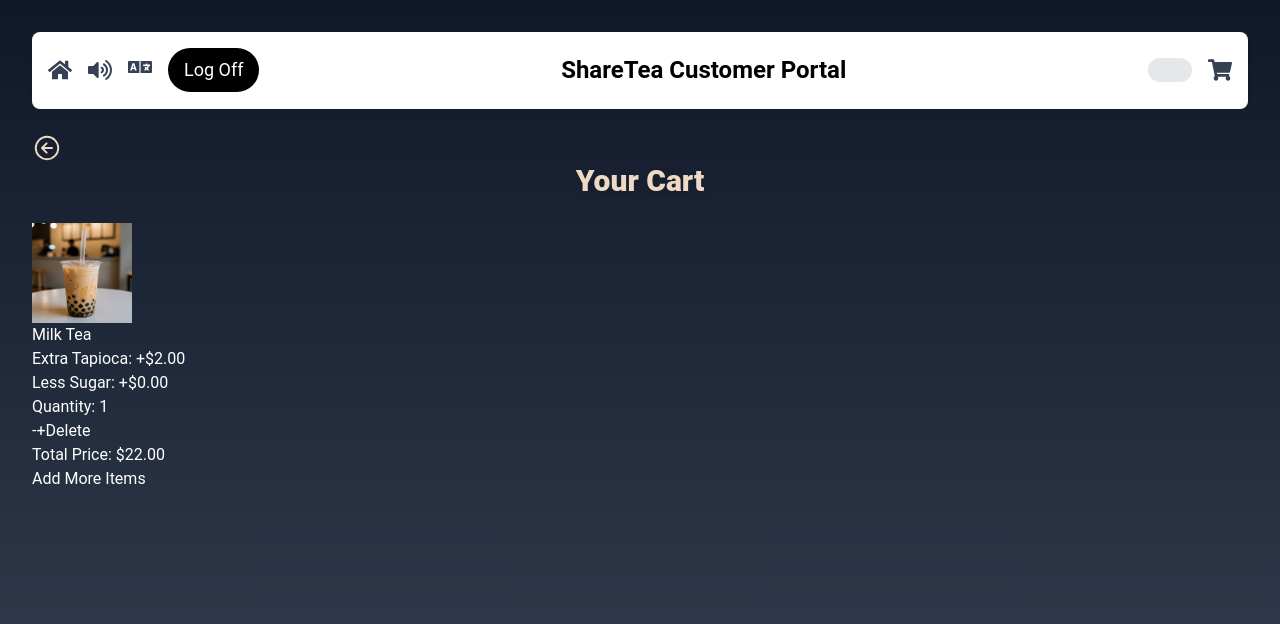
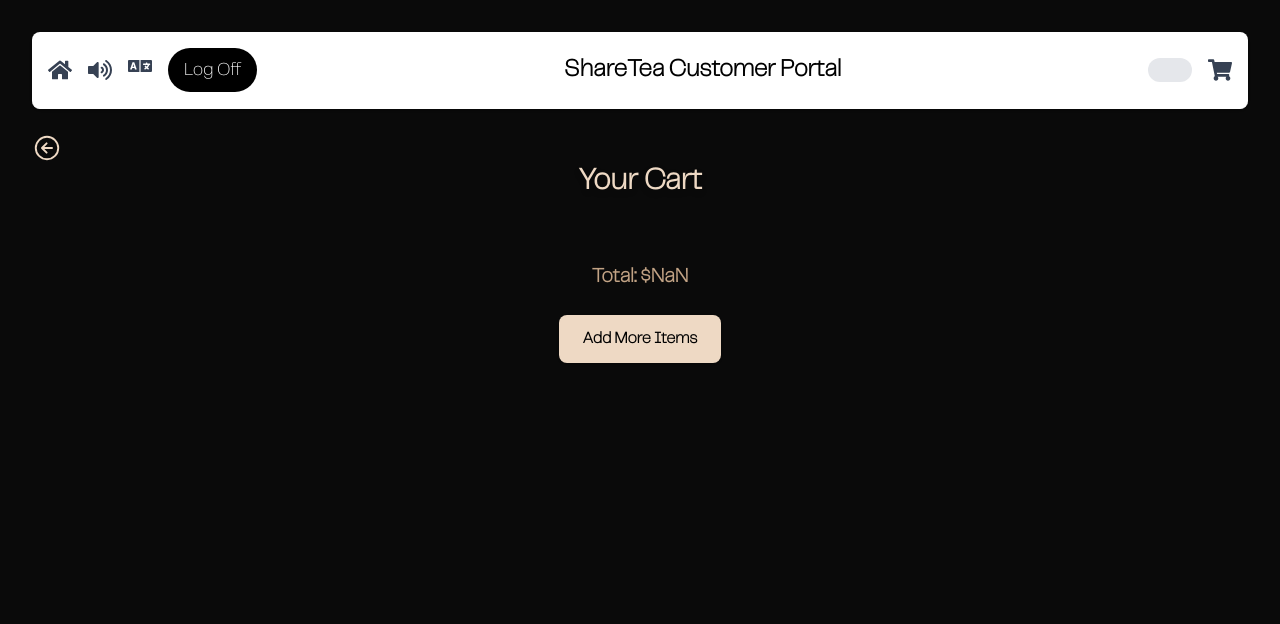
Before and after one commit to chreamy/331deploy, a Next.js app in the folder frontend/: page /customer/cart in a window 1280 px wide. Shown: the top 624 px of the page. Built offline with nearby package versions, Linux system fonts and the light colour scheme.

Commit message:
changes to modifications and cart

```diff
--- a/frontend/src/app/customer/cart/page.jsx
+++ b/frontend/src/app/customer/cart/page.jsx
@@ -1,85 +1,159 @@
 "use client";
-import { useState } from "react";
+import { useState, useEffect } from "react";
 import { useRouter } from "next/navigation";
 import { IoArrowBackCircleOutline } from "react-icons/io5";
 import Nav from "@/app/nav";
 
+// function to convert drink name to image file format
+function toSnakeCase(str) {
+    return str.toLowerCase().replace(/ /g, "-");
+}
+
 export default function OrderCart() {
     const router = useRouter();
 
-    // Setting cart state (currently placeholder values)
-    const [cart, setCart] = useState([
-        {
-            id: 1,
-            name: "Milk Tea",
-            photo: "/drink-images/classic-milk-tea.png",
-            price: 2000,
-            quantity: 1,
-            modifications: [
-                { name: "Extra Tapioca", price: 200 },
-                { name: "Less Sugar", price: 0 },
-            ],
-        },
-    ]);
+    // Initialize state to hold cart items
+    const [cart, setCart] = useState([]);
 
-    // Function that calculates the total price of items in the cart
+    // Fetch cart data from localStorage when the component mounts
+    useEffect(() => {
+        const storedCart = JSON.parse(localStorage.getItem("cart")) || [];
+        setCart(storedCart);
+    }, []);
+
+    // Calculate total price of all items in the cart
     const calculateTotal = () => {
-        var total = 0;
+        let total = 0;
+        let count = 0;
         cart.forEach((item) => {
-            var itemTotal = item.price;
-            item.modifications.forEach((mod) => {
-                itemTotal += mod.price;
+            total += item.totalPrice; // totalPrice is already calculated in the addToCart function
+            count+= 1;
         });
-            total += itemTotal * item.quantity;
-        });
-        return (total / 100).toFixed(2);
+        return (total / count).toFixed(2);
     };
 
-    // Functionality for the delete button
-    const deleteItem = (id) => {
-        setCart((prevCart) => prevCart.filter((item) => item.id !== id));
+    // Delete item from the cart
+    const deleteItem = (index) => {
+        const updatedCart = [...cart];
+        updatedCart.splice(index, 1); // Remove item from cart at the given index
+        setCart(updatedCart);
+        localStorage.setItem("cart", JSON.stringify(updatedCart)); // Update localStorage
+    };
+
+    // Update item quantity in the cart
+    const updateQuantity = (index, change) => {
+        const updatedCart = [...cart];
+        updatedCart[index].quantity = Math.max(1, updatedCart[index].quantity + change);
+        updatedCart[index].totalPrice = updatedCart[index].drinkPrice * updatedCart[index].quantity;
+        setCart(updatedCart);
+        localStorage.setItem("cart", JSON.stringify(updatedCart)); // Update localStorage
     };
 
     return (
-        <div className="min-h-screen bg-gradient-to-b from-gray-900 to-gray-700 p-4 md:p-8 font-[Roboto]">
+        <div className="min-h-screen font-[telegraf] p-4 md:p-8">
             <Nav userRole="customer" />
+
             {/* Back Button */}
             <div className="mt-6">
                 <IoArrowBackCircleOutline
-                        className="text-3xl cursor-pointer text-[#EED9C4]"
+                    className="text-3xl text-[#EED9C4] cursor-pointer"
                     onClick={() => router.back()}
                 />
             </div>
 
             {/* Cart Header */}
             <h2 className="text-3xl font-extrabold mt-0 mb-6 text-center text-[#EED9C4] drop-shadow-md">
-                {"Your Cart"}
+                Your Cart
             </h2>
 
             {/* Items Section */}
-            {cart.map((item) => (
-                <div key={item.id}>
-                    <img src={item.photo} alt={item.name} width="100" />
-                    <h2>{item.name}</h2>
-                    <ul>
-                        {item.modifications.map((mod, index) => (
-                            <li key={index}>
-                                {mod.name}: +${(mod.price / 100).toFixed(2)}
+            <div className="grid grid-cols-1 gap-6">
+                {cart.map((item, index) => (
+                    <div
+                        key={index}
+                        className="border border-[#C2A385] rounded-2xl p-6 bg-white shadow-md hover:shadow-xl transition"
+                    >
+                        <div className="flex items-center gap-6">
+                            <img
+                                src={item.photo || `/drink-images/${toSnakeCase(item.drinkName)}.png`} // Default image if none is provided
+                                alt={item.drinkName}
+                                className="w-24 h-24 object-contain rounded-md"
+                            />
+
+                            <div className="flex-1">
+                                <h3 className="text-xl text-gray-600 font-semibold">{item.drinkName}</h3>
+
+                                {/* Modifications */}
+                                <ul className="mt-2 text-sm text-gray-600">
+                                    {item.selectedMods && (
+                                    <>
+                                        <li>Ice Level: {item.selectedMods.ice}</li>
+                                        <li>Sugar Level: {item.selectedMods.sugar}</li>
+                                    </>
+                                    )}
+                                </ul>
+
+                                {/* Toppings */}
+                                <div className="mt-3 text-sm text-gray-600">
+                                    {item.selectedToppings && item.selectedToppings.length > 0 && (
+                                    <>
+                                        <strong>Toppings:</strong>
+                                        <ul className="list-disc list-inside">
+                                        {item.selectedToppings.map((top, i) => (
+                                            <li key={i}>
+                                            {top.name}: +${(top.price / 100).toFixed(2)}
                                             </li>
                                         ))}
                                         </ul>
-                    <p>Quantity: {item.quantity}</p>
-                    <button onClick={() => updateQuantity(item.id, -1)}>-</button>
-                    <button onClick={() => updateQuantity(item.id, 1)}>+</button>
-                    <button onClick={() => deleteItem(item.id)}>Delete</button>
+                                    </>
+                                    )}
+                                </div>
+
+                                {/* Quantity Controls */}
+                                <div className="mt-3 flex items-center gap-3">
+                                    <p className="text-sm text-gray-600">Quantity:</p>
+                                    <button
+                                        className="px-2 py-1 bg-[#EED9C4] rounded text-sm text-gray-600 hover:bg-[#cda37f]"
+                                        onClick={() => updateQuantity(index, -1)}
+                                    >
+                                        -
+                                    </button>
+                                    <span className="text-lg text-gray-600 font-medium">{item.quantity}</span>
+                                    <button
+                                        className="px-2 py-1 bg-[#EED9C4] rounded text-sm text-gray-600 hover:bg-[#cda37f]"
+                                        onClick={() => updateQuantity(index, 1)}
+                                    >
+                                        +
+                                    </button>
+                                </div>
+                            </div>
+
+                            {/* Delete Item Button */}
+                            <button
+                                className="text-red-500 font-bold hover:underline"
+                                onClick={() => deleteItem(index)}
+                            >
+                                Delete
+                            </button>
+                        </div>
                     </div>
                 ))}
+            </div>
 
             {/* Total Price */}
-            <h2>Total Price: ${calculateTotal()}</h2>
+            <h2 className="text-xl font-bold text-center mt-10 text-[#C2A385]">
+                Total: ${calculateTotal()}
+            </h2>
 
-            {/* Action Buttons */}
-            <button onClick={() => router.push("/customer/menu")}>Add More Items</button>
+            {/* Action Button */}
+            <div className="mt-6 flex justify-center">
+                <button
+                    onClick={() => router.push("/customer/menu")}
+                    className="bg-[#EED9C4] text-black font-semibold px-6 py-3 rounded-lg shadow hover:bg-[#cda37f] transition"
+                >
+                    Add More Items
+                </button>
+            </div>
         </div>
     );
 }
--- a/frontend/src/app/customer/category-drink/page.jsx
+++ b/frontend/src/app/customer/category-drink/page.jsx
@@ -43,7 +43,7 @@
     );
 
     return (
-        <div className="min-h-screen font-[telegraf]  p-4 md:p-8 ">
+        <div className="min-h-screen font-[telegraf] p-4 md:p-8 ">
             <Nav userRole="customer" />
 
             {/* Back Button */}
--- a/frontend/src/app/customer/modifications/page.jsx
+++ b/frontend/src/app/customer/modifications/page.jsx
@@ -97,6 +97,31 @@
         top.name?.toLowerCase().includes(search.toLowerCase())
     );
 
+    // Add drink to cart
+    const addToCart = () => {
+        const cartItem = {
+            drinkName,
+            drinkPrice,
+            selectedIce,
+            selectedSugar,
+            selectedMods,
+            selectedToppings,
+            totalPrice: getTotalPrice(),
+        };
+
+        // Get current cart data from localStorage, or initialize an empty array
+        const currentCart = JSON.parse(localStorage.getItem("cart")) || [];
+
+        // Add new drink to the cart
+        currentCart.push(cartItem);
+
+        // Save updated cart to localStorage
+        localStorage.setItem("cart", JSON.stringify(currentCart));
+
+        // Optionally, navigate to cart page
+        router.push("/customer/cart");
+    };
+
     return (
         <div className="min-h-screen p-4 md:p-8 font-[telegraf]">
             <Nav userRole="customer" />
@@ -129,6 +154,9 @@
             <div className="flex flex-col md:flex-row gap-6 flex-grow">
                 {/* Drink Image */}
                 <div className="w-full md:w-1/3 flex flex-col items-center">
+                    <h3 className="text-3xl font-extrabold mt-0 mb-6 text-center text-[#EED9C4] drop-shadow-md font-[Roboto]">
+                        {(drinkName || "Selected Drink").replace(/-/g, " ")}
+                    </h3>
                     <img
                         src={`/drink-images/${toSnakeCase(drinkName)}.png`}
                         alt={drinkName}
@@ -138,9 +166,14 @@
                     {/* Action Buttons */}
                     <div className="flex flex-col gap-2 mt-6 w-full items-center">
                         <a href="/customer/cart" className="w-4/5">
-                            <button className="w-full bg-gray-200 text-black text-lg font-bold rounded-md py-2 px-4 transition-all transform hover:scale-105 hover:bg-blue-500 hover:text-white">
-                                Add to Cart ${getTotalPrice()}
-                            </button>
+                        <button
+                            className="w-full bg-gray-200 text-black text-lg font-bold rounded-md py-2 px-4 transition-all transform hover:scale-105 hover:bg-blue-500 hover:text-white"
+                            onClick={addToCart} // Ensure this triggers addToCart
+                        >
+                            Add to Cart
+                            <span className="ml-2 font-extrabold text-back-1000 text-xl stroke-text">${getTotalPrice()}</span>
+                        </button>
+
                         </a>
                         <a href="/customer/menu" className="w-4/5">
                             <button className="w-full bg-gray-200 text-black text-lg font-bold rounded-md py-2 px-4 transition-all transform hover:scale-105 hover:bg-blue-500 hover:text-white">
@@ -149,7 +182,8 @@
                         </a>
                         <a href="/customer/checkout" className="w-4/5">
                             <button className="w-full bg-gray-200 text-black text-lg font-bold rounded-md py-2 px-4 transition-all transform hover:scale-105 hover:bg-blue-500 hover:text-white">
-                                Buy Now ${getTotalPrice()}
+                                Buy Now
+                                <span className="ml-2 font-extrabold text-back-1000 text-xl stroke-text">${getTotalPrice()}</span>
                             </button>
                         </a>
                     </div>
```
Lines whose indentation alone changed are shown as unchanged.
